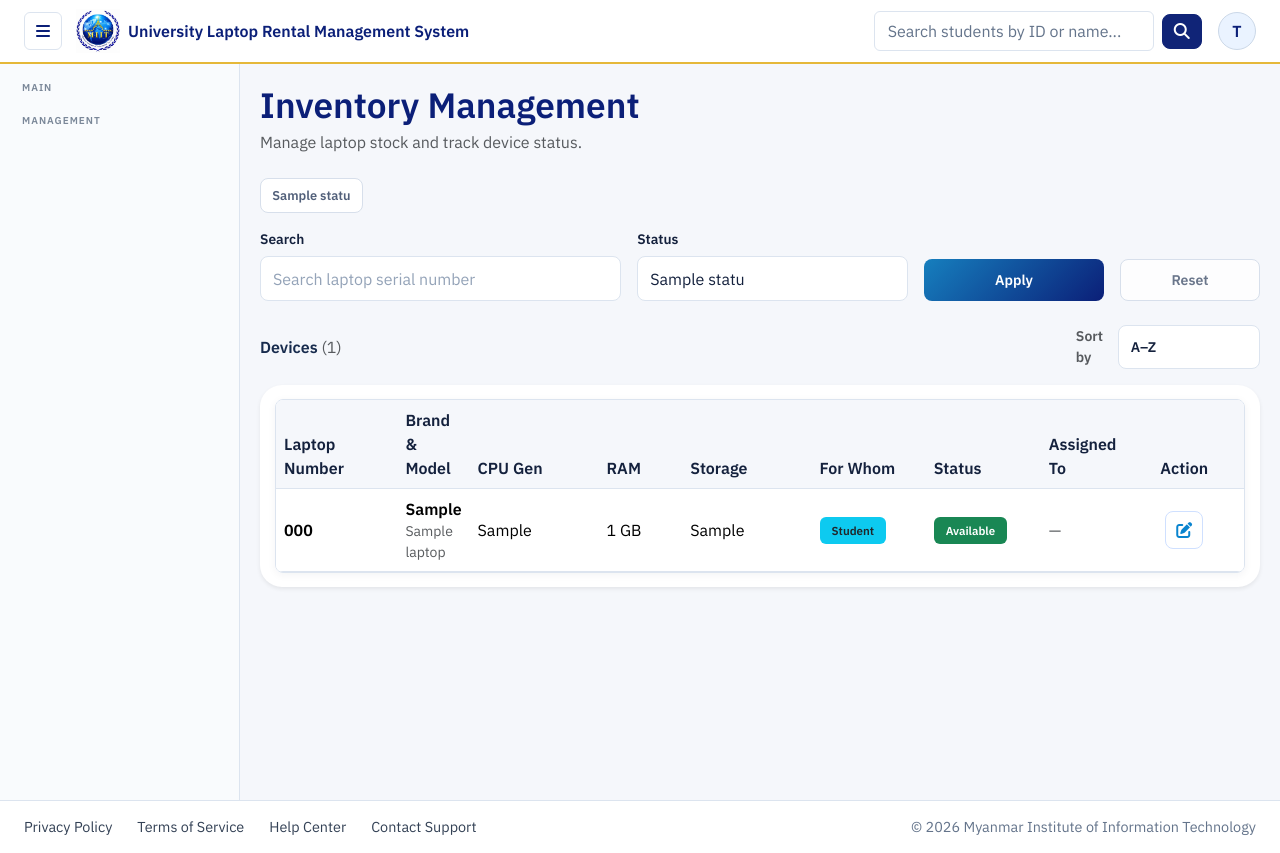
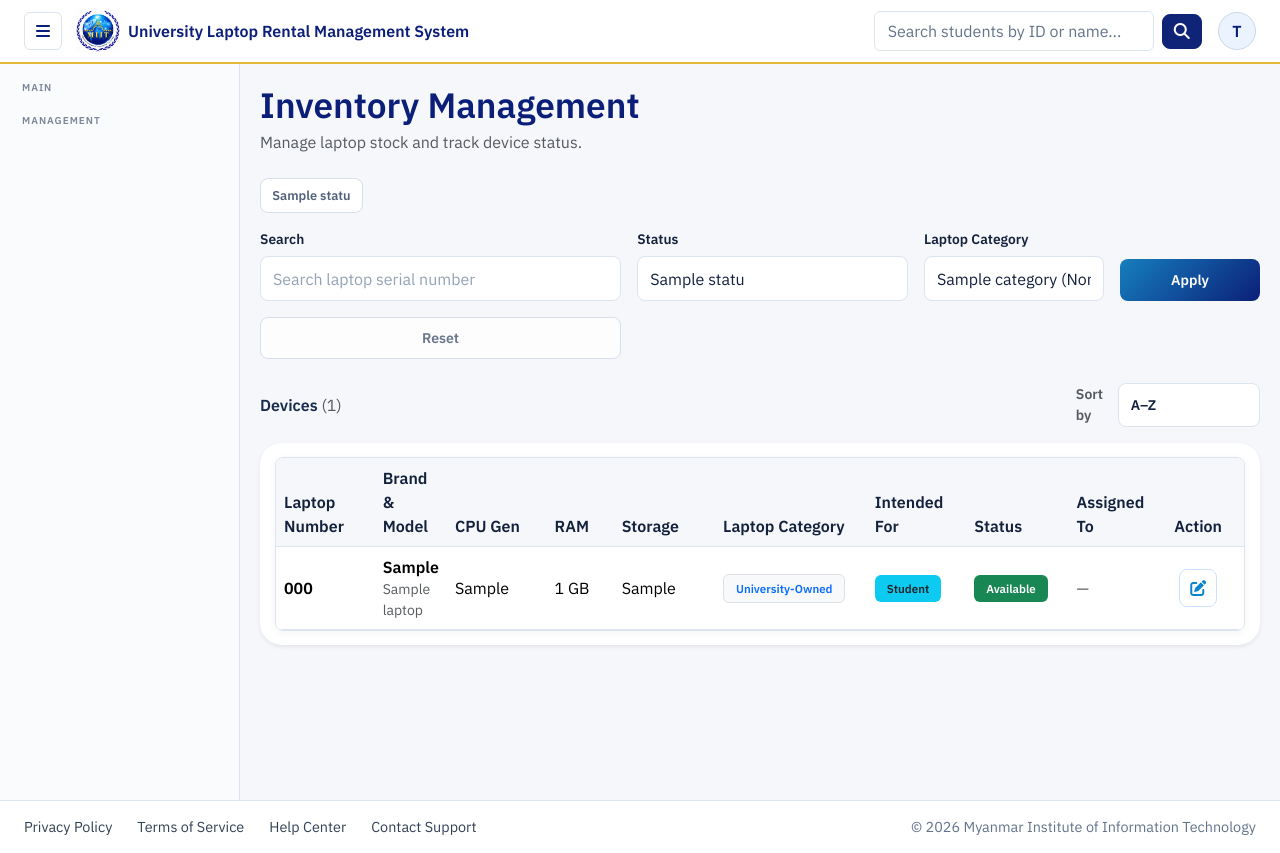
Before and after one commit to khinmyatthu2193/university-laptop-rental-management-system, a Django app: template rental_system/templates/inventory_list.html in a window 1280 px wide. Run offline with Django 5.2, Linux system fonts and the light colour scheme; tables that the repository leaves empty hold one stand-in row (values such as "Sample post"); the template is opened without the code that fills it: values that come from a table or form of the project are taken from there, most other values are stand-ins (such as "Sample title", 1, 10 or a date in 2020); parts of the project's set-up code (start-up, migrations or seed data) failed here and were passed over.

Commit message:
feat(inventory): add official laptop categories

```diff
--- a/rental_system/forms.py
+++ b/rental_system/forms.py
@@ -39,11 +39,19 @@ class StaffForm(forms.ModelForm):
 
 # Laptop Management
 class LaptopForm(forms.ModelForm):
+    source = forms.ChoiceField(
+        label='Laptop Category',
+        choices=Laptop.LAPTOP_CATEGORY_CHOICES,
+        required=False,
+        widget=forms.RadioSelect(attrs={'class': 'laptop-category-radio'}),
+    )
+
     class Meta:
         model = Laptop
         fields = [
             "SerialNumber", "brand", "name", "processor_gen", "ram",
-            "storage", "for_whom", "status", "remark"
+            "storage", "for_whom", "source", "replacement_student_id",
+            "replacement_details", "remark"
         ]
         widgets = {
             "SerialNumber": forms.TextInput(attrs={"class": "form-control", "placeholder": "LP001"}),
@@ -53,6 +61,33 @@ class LaptopForm(forms.ModelForm):
             "ram": forms.NumberInput(attrs={"class": "form-control", "placeholder": "8"}),
             "storage": forms.TextInput(attrs={"class": "form-control", "placeholder": "512GB SSD"}),
             "for_whom": forms.Select(attrs={"class": "form-select"}),
-            "status": forms.Select(attrs={"class": "form-select"}),
+            "replacement_student_id": forms.TextInput(attrs={
+                "class": "form-control", "placeholder": "Student ID"
+            }),
+            "replacement_details": forms.Textarea(attrs={
+                "class": "form-control", "rows": 2,
+                "placeholder": "Replacement reason or reference"
+            }),
             "remark": forms.Textarea(attrs={"class": "form-control", "rows": 2}),
         }
+
+    def __init__(self, *args, **kwargs):
+        super().__init__(*args, **kwargs)
+        if not self.instance.pk and not self.is_bound:
+            self.fields['source'].initial = 'University-Owned'
+
+    def clean(self):
+        cleaned_data = super().clean()
+        source = cleaned_data.get('source')
+        if not source and not self.instance.pk:
+            source = 'University-Owned'
+            cleaned_data['source'] = source
+        elif not source and self.instance.pk:
+            cleaned_data['source'] = self.instance.source
+            source = self.instance.source
+        if source == 'Student Replacement':
+            if not cleaned_data.get('replacement_student_id'):
+                self.add_error('replacement_student_id', 'Student ID is required for a student replacement.')
+            if not cleaned_data.get('replacement_details'):
+                self.add_error('replacement_details', 'Replacement information is required.')
+        return cleaned_data
--- a/rental_system/templates/inventory_list.html
+++ b/rental_system/templates/inventory_list.html
@@ -19,13 +19,16 @@
         <i class="fas fa-plus me-2"></i>Add Device
       </button>
       {% endif %}
+      {% if access.inventory.view %}<a class="btn btn-outline-primary" href="{% url 'rental_system:export_laptops' %}">
+        <i class="fas fa-file-export me-2"></i>Export Excel
+      </a>{% endif %}
     </div>
   </div>
 
   <div class="d-flex flex-wrap gap-2 mb-3">
     {% for s in status_list %}
       <a class="btn btn-sm status-chip {% if status_active == s %}active{% endif %}"
-         href="?status={{ s|urlencode }}{% if search_query %}&search={{ search_query|urlencode }}{% endif %}{% if request.GET.sort %}&sort={{ request.GET.sort|urlencode }}{% endif %}">
+         href="?status={{ s|urlencode }}&category={{ category_active|urlencode }}{% if search_query %}&search={{ search_query|urlencode }}{% endif %}{% if request.GET.sort %}&sort={{ request.GET.sort|urlencode }}{% endif %}">
         {{ s }}
       </a>
     {% endfor %}
@@ -48,6 +51,15 @@
       </select>
     </div>
 
+    <div class="filter-item">
+      <label class="form-label filter-label">Laptop Category</label>
+      <select name="category" class="form-select filter-input">
+        {% for value, label in category_list %}
+          <option value="{{ value }}" {% if category_active == value %}selected{% endif %}>{{ label }}{% if value != 'All' %} ({{ category_counts|get_item:value }}){% endif %}</option>
+        {% endfor %}
+      </select>
+    </div>
+
     <div class="filter-btn-wrap">
       <button type="submit" class="btn w-100 filter-btn">Apply</button>
     </div>
@@ -62,6 +74,7 @@
 
     <form method="get" class="inventory-sort-form d-flex align-items-center gap-2">
       <input type="hidden" name="status" value="{{ status_active }}">
+      <input type="hidden" name="category" value="{{ category_active }}">
       <input type="hidden" name="search" value="{{ search_query }}">
 
       <label class="small text-muted fw-semibold mb-0">Sort by</label>
@@ -84,7 +97,8 @@
             <th style="width:140px;">CPU Gen</th>
             <th style="width:90px;">RAM</th>
             <th style="width:140px;">Storage</th>
-            <th style="width:120px;">For Whom</th>
+            <th style="width:170px;">Laptop Category</th>
+            <th style="width:120px;">Intended For</th>
             <th style="width:120px;">Status</th>
             <th>Assigned To</th>
             <th class="text-center" style="width:130px;">Action</th>
@@ -101,6 +115,15 @@
             <td>{{ l.processor_gen }}</td>
             <td>{{ l.ram }} GB</td>
             <td>{{ l.storage }}</td>
+            <td>
+              {% if l.source == 'University-Owned' %}
+                <span class="badge bg-light text-primary border">University-Owned</span>
+              {% elif l.source == 'Student Replacement' %}
+                <span class="badge bg-light text-warning border">Student Replacement</span>
+              {% else %}
+                <span class="badge bg-light text-muted border">Unclassified</span>
+              {% endif %}
+            </td>
             <td>
               {% if l.for_whom == "Student" %}
                 <span class="badge bg-info text-dark">Student</span>
@@ -146,12 +169,15 @@
                         title="Edit">
                   <i class="fas fa-edit"></i>
                 </button>
+                {% if access.issues.manage %}<a class="btn btn-sm btn-icon btn-issue" href="{% url 'rental_system:issue_list' %}?laptop_id={{ l.id }}" title="Report Issue" aria-label="Report issue for {{ l.SerialNumber }}">
+                  <i class="fas fa-triangle-exclamation"></i>
+                </a>{% endif %}
               </div>
             </td>
           </tr>
           {% empty %}
           <tr>
-            <td colspan="9" class="text-muted text-center py-4">No devices found.</td>
+            <td colspan="10" class="text-muted text-center py-4">No devices found.</td>
           </tr>
           {% endfor %}
         </tbody>
@@ -205,12 +231,28 @@
                 {{ form.storage }}
               </div>
               <div class="col-md-4">
-                <label class="form-label fw-semibold">For Whom</label>
+                <label class="form-label fw-semibold">Intended For</label>
                 {{ form.for_whom }}
+              </div>
+              <div class="col-md-8">
+                <label class="form-label fw-semibold">Laptop Category</label>
+                <div class="laptop-category-options">{{ form.source }}</div>
+                <small class="text-muted">Student replacements become university inventory and can be assigned normally.</small>
+              </div>
+              <div class="col-md-6 replacement-information-fields">
+                <label class="form-label fw-semibold">Replacement Student ID</label>
+                {{ form.replacement_student_id }}
+              </div>
+              <div class="col-md-6 replacement-information-fields">
+                <label class="form-label fw-semibold">Replacement Information</label>
+                {{ form.replacement_details }}
               </div>
               <div class="col-md-6">
                 <label class="form-label fw-semibold">Status</label>
-                {{ form.status }}
+                <div class="inventory-readonly-status">
+                  <span class="badge bg-success">Available</span>
+                  <small>Status is managed automatically by assignments, returns, and repairs.</small>
+                </div>
               </div>
               <div class="col-md-6">
                 <label class="form-label fw-semibold">Remark</label>
@@ -257,13 +299,13 @@
 
             <div class="alert alert-info mb-3">
               <strong>Required columns:</strong><br>
-              <code>SerialNumber, name, brand, processor_gen, ram, storage, remark</code>
+              <code>SerialNumber, name, brand, processor_gen, ram, storage, source, replacement_student_id, replacement_details, remark</code>
               <div class="mt-2 small">
-                New laptops are set to <strong>Student</strong> and <strong>Available</strong>. Existing audience and status values are preserved.
+                Use <strong>University-Owned</strong> or <strong>Student Replacement</strong>. Existing category and status values are preserved when category is omitted.
               </div>
             </div>
 
-            {% include "partials/import_template_row.html" with column_count="seven" template_url="rental_system:laptop_import_template" %}
+            {% include "partials/import_template_row.html" with column_count="ten" template_url="rental_system:laptop_import_template" %}
           </div>
         </div>
       </div>
@@ -291,6 +333,9 @@ document.addEventListener('DOMContentLoaded', function () {
             ram: "{{ l.ram|escapejs }}",
             storage: "{{ l.storage|escapejs }}",
             for_whom: "{{ l.for_whom|escapejs }}",
+            source: "{{ l.source|default:''|escapejs }}",
+            replacement_student_id: "{{ l.replacement_student_id|default:''|escapejs }}",
+            replacement_details: "{{ l.replacement_details|default:''|escapejs }}",
             status: "{{ l.status|escapejs }}",
             remark: "{{ l.remark|default:''|escapejs }}",
             replace: "{% if l.remark and 'Replace: Yes' in l.remark %}Yes{% else %}No{% endif %}",
@@ -381,7 +426,7 @@ document.addEventListener('DOMContentLoaded', function () {
                                 <div class="col-7">${laptop.storage || '—'}</div>
                             </div>
                             <div class="row mb-0">
-                                <div class="col-5 text-muted">For Whom:</div>
+                                <div class="col-5 text-muted">Intended For:</div>
                                 <div class="col-7">${laptop.for_whom || '—'}</div>
                             </div>
                         </div>
@@ -483,20 +528,34 @@ document.addEventListener('DOMContentLoaded', function () {
                                             <input name="storage" value="${laptop.storage}" class="form-control soft-input">
                                         </div>
                                         <div class="col-md-4">
-                                            <label class="form-label fw-semibold">For Whom</label>
+                                            <label class="form-label fw-semibold">Intended For</label>
                                             <select name="for_whom" class="form-select soft-input">
                                                 <option value="Student" ${laptop.for_whom === 'Student' ? 'selected' : ''}>Student</option>
                                                 <option value="Staff" ${laptop.for_whom === 'Staff' ? 'selected' : ''}>Staff</option>
                                             </select>
                                         </div>
+                                        <div class="col-md-8">
+                                            <label class="form-label fw-semibold">Laptop Category</label>
+                                            <div class="laptop-category-options">
+                                                <label><input type="radio" name="source" value="University-Owned" ${laptop.source === 'University-Owned' ? 'checked' : ''}> University-Owned (ကျောင်းပိုင်)</label>
+                                                <label><input type="radio" name="source" value="Student Replacement" ${laptop.source === 'Student Replacement' ? 'checked' : ''}> Student Replacement (အစားထိုး)</label>
+                                            </div>
+                                            <small class="text-muted">Student replacements become university inventory and can be assigned normally.</small>
+                                        </div>
+                                        <div class="col-md-6 replacement-information-fields">
+                                            <label class="form-label fw-semibold">Replacement Student ID</label>
+                                            <input name="replacement_student_id" value="${laptop.replacement_student_id || ''}" class="form-control soft-input">
+                                        </div>
+                                        <div class="col-md-6 replacement-information-fields">
+                                            <label class="form-label fw-semibold">Replacement Information</label>
+                                            <textarea name="replacement_details" class="form-control soft-input" rows="2">${laptop.replacement_details || ''}</textarea>
+                                        </div>
                                         <div class="col-md-6">
                                             <label class="form-label fw-semibold">Status</label>
-                                            <select name="status" class="form-select soft-input">
-                                                <option value="Available" ${laptop.status === 'Available' ? 'selected' : ''}>Available</option>
-                                                <option value="Assigned" ${laptop.status === 'Assigned' ? 'selected' : ''}>Assigned</option>
-                                                <option value="In Repair" ${laptop.status === 'In Repair' ? 'selected' : ''}>In Repair</option>
-                                                <option value="Damage" ${laptop.status === 'Damage' ? 'selected' : ''}>Damage</option>
-                                            </select>
+                                            <div class="inventory-readonly-status">
+                                                <span class="badge ${getStatusBadgeClass(laptop.status)}">${laptop.status}</span>
+                                                <small>Status is managed automatically by assignments, returns, and repairs.</small>
+                                            </div>
                                         </div>
                                         <div class="col-md-6">
                                             <label class="form-label fw-semibold">Remark</label>
@@ -519,8 +578,26 @@ document.addEventListener('DOMContentLoaded', function () {
         `;
 
         document.body.insertAdjacentHTML('beforeend', popupHtml);
+        bindCategoryFields(document.getElementById(popupId));
         return popupId;
     }
+
+    function bindCategoryFields(container) {
+        if (!container) return;
+        const radios = container.querySelectorAll('input[name="source"]');
+        const fields = container.querySelectorAll('.replacement-information-fields');
+        const update = () => {
+            const replacement = container.querySelector('input[name="source"]:checked')?.value === 'Student Replacement';
+            fields.forEach(field => {
+                field.hidden = !replacement;
+                field.querySelectorAll('input, textarea').forEach(input => input.required = replacement);
+            });
+        };
+        radios.forEach(radio => radio.addEventListener('change', update));
+        update();
+    }
+
+    bindCategoryFields(document.getElementById('addLaptopPopup'));
 
     document.getElementById('openAddLaptopBtn')?.addEventListener('click', function () {
         openDevicePopup('addLaptopPopup');
--- a/rental_system/urls.py
+++ b/rental_system/urls.py
@@ -38,6 +38,7 @@ urlpatterns = [
     path('issues/', permission_required('issues.view', 'issues.manage')(views.issue_list), name='issue_list'),
     #End of SAL's Code
     path("inventory/import/", permission_required('inventory.manage')(views.import_laptops_excel), name="import_laptops"),
+    path("inventory/export/", permission_required('inventory.view')(views.export_laptops_excel), name="export_laptops"),
     path("inventory/import/template/", permission_required('inventory.manage')(views.laptop_import_template), name="laptop_import_template"),
 
 # Quick Assign
```
Also changed, not shown: rental_system/models.py (+14 -0 lines), rental_system/migrations/0012_laptop_replacement_details_and_more.py (added).
